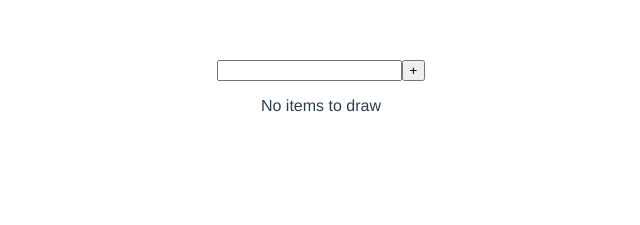
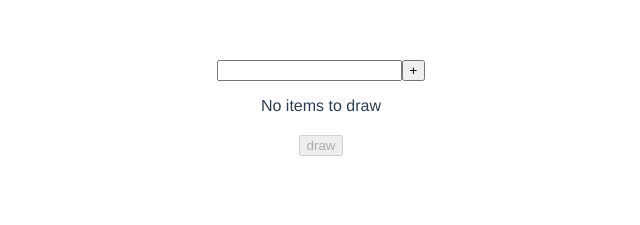
Before and after one commit to danielkoban/draw-an-option, a Vue app: page / in a window 1280 px wide. Shown: the top 225 px of the page, without its empty margins (319-959 px from the left). Built offline with nearby package versions, Linux system fonts and the light colour scheme.

Commit message:
Add Drawing component

```diff
--- a/src/App.vue
+++ b/src/App.vue
@@ -1,18 +1,21 @@
 <template>
   <AddItem />
   <ItemList />
+  <Drawing />
 </template>
 
 <script lang="ts">
 import { defineComponent } from "vue";
 import AddItem from "./components/AddItem.vue";
 import ItemList from "./components/ItemList.vue";
+import Drawing from "./components/Drawing.vue";
 
 export default defineComponent({
   name: "App",
   components: {
     AddItem,
     ItemList,
+    Drawing,
   },
 });
 </script>
--- /dev/null
+++ b/src/components/Drawing.vue
@@ -0,0 +1,33 @@
+<template>
+  <h2>{{ drawnItem }}</h2>
+  <button @click="drawItem" :disabled="!disabled">draw</button>
+</template>
+
+<script>
+import { defineComponent, ref, computed } from "vue";
+import store from "../store";
+
+export default defineComponent({
+  setup() {
+    const { items } = store;
+    const drawnItem = ref("");
+
+    const drawItem = () => {
+      drawnItem.value =
+        items.value[Math.floor(Math.random() * items.value.length)];
+    };
+
+    const disabled = computed(() => !!items.value.length);
+
+    return {
+      drawnItem,
+      items,
+      drawItem,
+      disabled,
+    };
+  },
+});
+</script>
+
+<style>
+</style>
```
